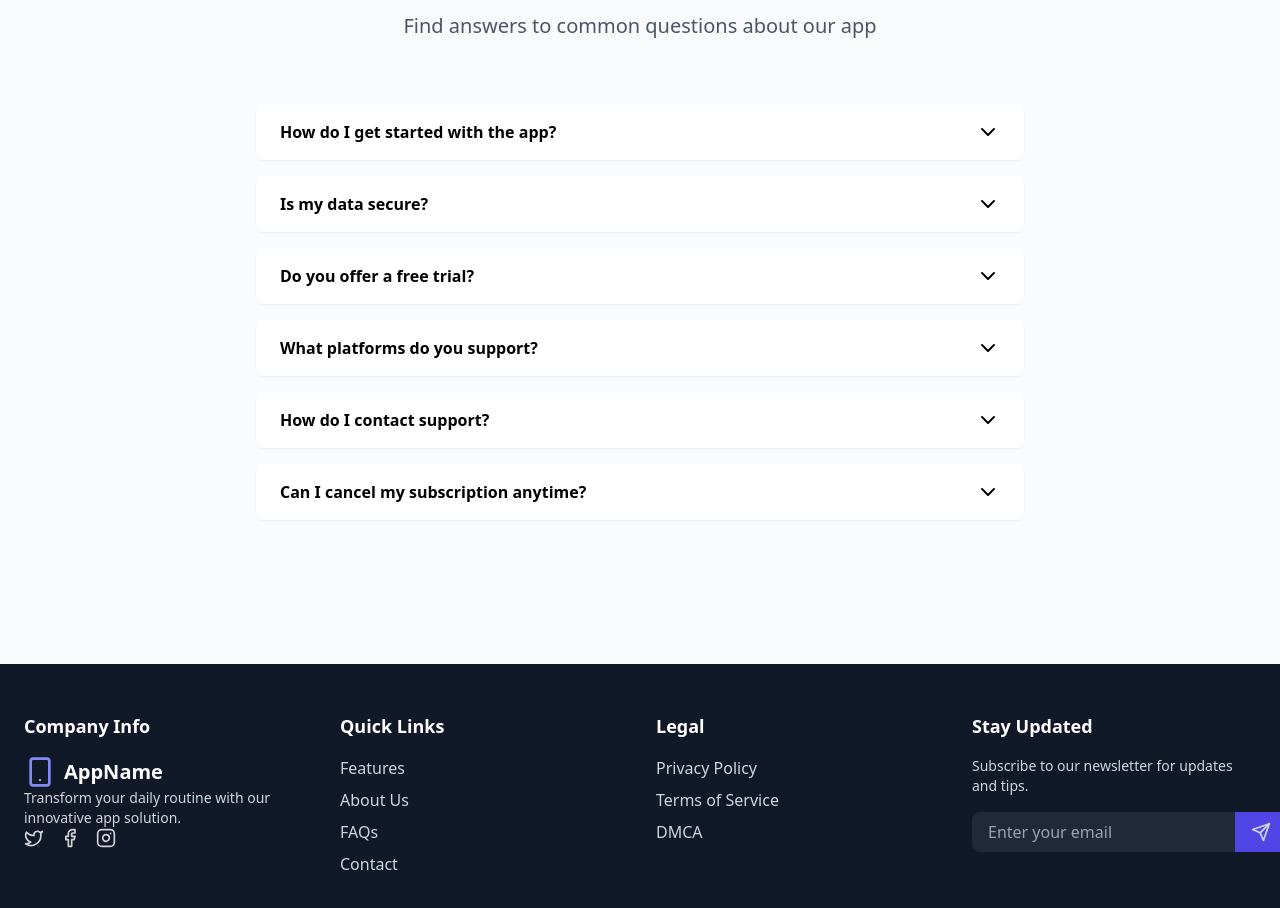
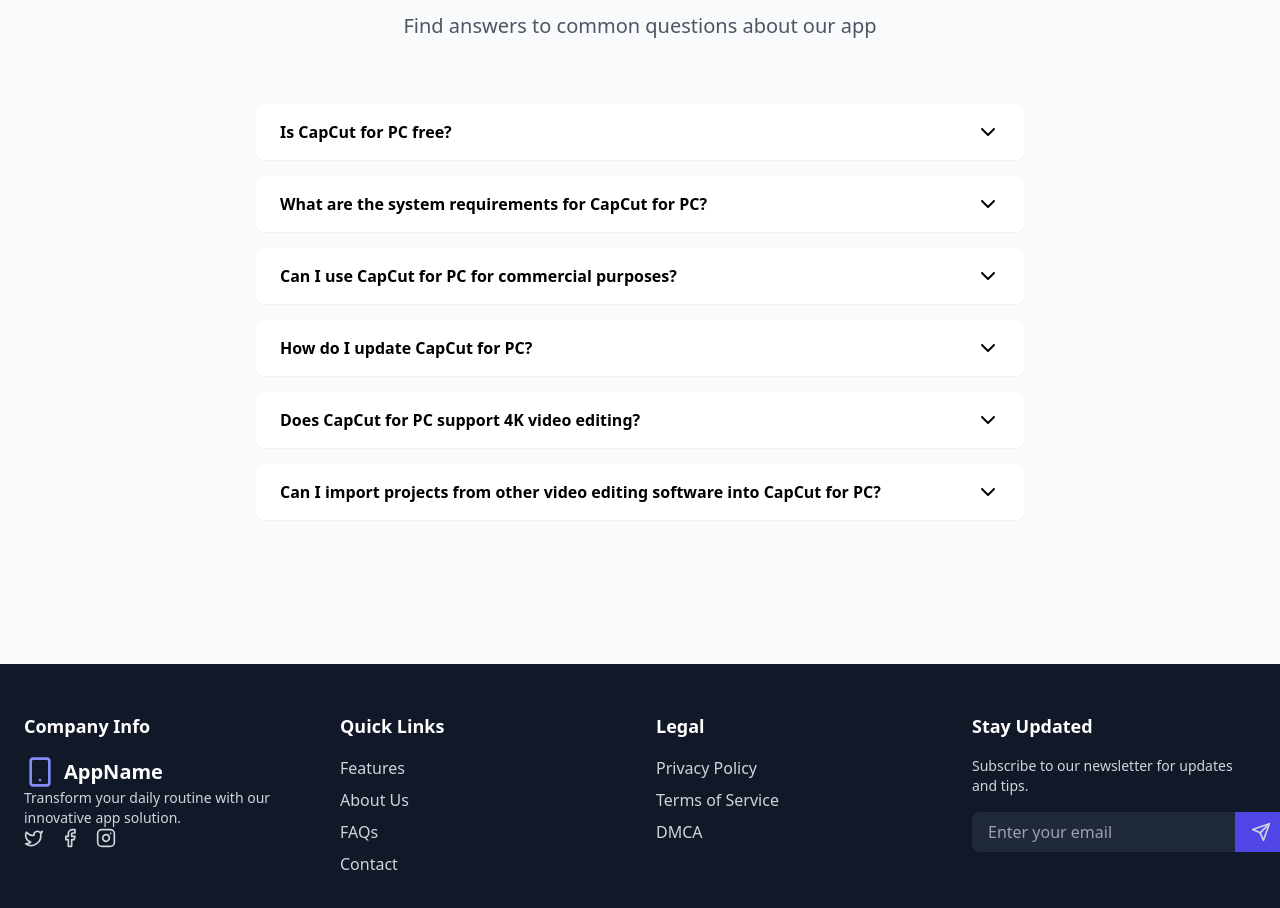
Before and after one commit to adamsmith19899/appdownload, a React (Vite) app: page / in a window 1280 px wide. Shown: the part 2859-3767 px from the top of the page. Built offline with nearby package versions, Linux system fonts and the light colour scheme.

Commit message:
Update FAQs.tsx

```diff
--- a/src/components/FAQs.tsx
+++ b/src/components/FAQs.tsx
@@ -3,28 +3,28 @@
 
 const faqs = [
   {
-    question: 'How do I get started with the app?',
-    answer: 'Simply download the app from your device\'s app store, create an account, and follow the interactive onboarding guide.'
+    question: 'Is CapCut for PC free?',
+    answer: 'Yes, CapCut for PC is free to download and use.'
   },
   {
-    question: 'Is my data secure?',
-    answer: 'Yes, we use industry-standard encryption and security measures to protect your data. Your privacy is our top priority.'
+    question: 'What are the system requirements for CapCut for PC?',
+    answer: 'The system requirements for CapCut for PC include Windows 10/11, 64-bit processor, 4 GB RAM, and 2 GB free disk space.'
   },
   {
-    question: 'Do you offer a free trial?',
-    answer: 'Yes, we offer a 14-day free trial with full access to all features. No credit card required.'
+    question: 'Can I use CapCut for PC for commercial purposes?',
+    answer: 'Yes, CapCut for PC can be used for commercial purposes, but some features may require a subscription or license.'
   },
   {
-    question: 'What platforms do you support?',
-    answer: 'Our app is available on iOS, Android, and web browsers, with seamless synchronization across all platforms.'
+    question: 'How do I update CapCut for PC?',
+    answer: 'To update CapCut for PC, visit the official website and download the latest version. Install the update and restart the software.'
   },
   {
-    question: 'How do I contact support?',
-    answer: 'You can reach our support team 24/7 through the app, email, or our website\'s chat feature.'
+    question: 'Does CapCut for PC support 4K video editing?',
+    answer: 'Yes, CapCut for PC supports 4K video editing, allowing users to edit and export high-quality videos.'
   },
   {
-    question: 'Can I cancel my subscription anytime?',
-    answer: 'Yes, you can cancel your subscription at any time. No questions asked.'
+    question: 'Can I import projects from other video editing software into CapCut for PC?',
+    answer: 'Yes, CapCut for PC allows users to import projects from other video editing software, making it easy to switch to CapCut.'
   }
 ];
 
```
